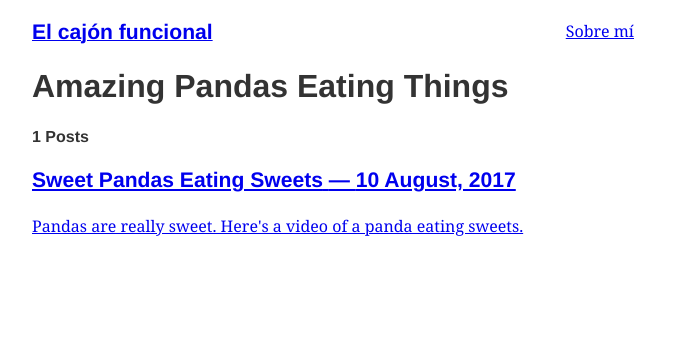
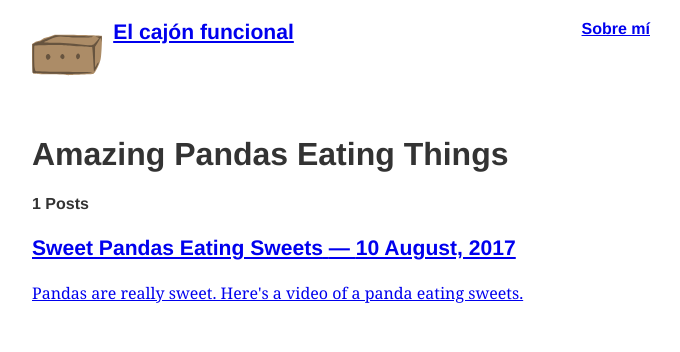
Before and after one commit to tuxfede/elcajonfuncional, a Gatsby site: page / in a window 1280 px wide. Shown: the whole page, without its empty margins (299-979 px from the left). Built offline with nearby package versions, Linux system fonts and the light colour scheme; Gatsby itself is replaced by a stand-in of ours; some packages are replaced by stand-ins of ours.

Commit message:
Added navBar component. Removed unused 'header' component

```diff
--- a/src/components/blogTitle.js
+++ b/src/components/blogTitle.js
@@ -1,7 +1,12 @@
 import React from "react";
 import { StaticQuery, graphql } from "gatsby";
+import { rhythm } from "../utils/typography";
+import { Link } from "gatsby";
 
-export default () => (
+import logoPic from "../images/caja.svg";
+
+export default () => {
+  return (
     <StaticQuery
       query={graphql`
         query {
@@ -12,8 +17,31 @@ export default () => (
           }
         }
       `}
-    render={data => (
-      <h3 style={{ display: `inline` }}>{data.site.siteMetadata.title}</h3>
-    )}
+      render={data => {
+        return (
+          <Link
+            to="/"
+            style={{
+              display: "flex",
+              marginBottom: rhythm(1),
+              textShadow: `none`,
+              backgroundImage: `none`
+            }}
+          >
+            <img
+              src={logoPic}
+              alt={`Logo El cajón funcional`}
+              style={{
+                marginRight: rhythm(1 / 2),
+                marginBottom: 0,
+                width: rhythm(3),
+                height: rhythm(3)
+              }}
+            />
+            <h3>{data.site.siteMetadata.title}</h3>
+          </Link>
+        );
+      }}
     />
   );
+};
--- a/src/components/header.js
+++ /dev/null
@@ -1,3 +0,0 @@
-import React from "react";
-
-export default props => <h1>{props.headerText}</h1>;
--- a/src/components/layout.js
+++ b/src/components/layout.js
@@ -1,22 +1,18 @@
 import React from "react";
-import { Link } from "gatsby";
 import BlogTitle from "./blogTitle";
-
-const ListLink = props => (
-  <li style={{ display: `inline-block`, marginRight: `1rem` }}>
-    <Link to={props.to}>{props.children}</Link>
-  </li>
-);
-
+import NavBar from "./navBar";
 export default ({ children, data }) => (
   <div style={{ margin: `0 auto`, maxWidth: 650, padding: `1.25rem 1rem` }}>
     <header style={{ marginBottom: `1.5rem` }}>
-      <Link to="/" style={{ textShadow: `none`, backgroundImage: `none` }}>
+      <div
+        style={{
+          display: "flex",
+          justifyContent: "space-between"
+        }}
+      >
         <BlogTitle />
-      </Link>
-      <ul style={{ listStyle: `none`, float: `right` }}>
-        <ListLink to="/about/">Sobre mí</ListLink>
-      </ul>
+        <NavBar />
+      </div>
     </header>
     {children}
   </div>
--- /dev/null
+++ b/src/components/navBar.js
@@ -0,0 +1,26 @@
+import React from "react";
+import { Link } from "gatsby";
+
+const ListLink = props => (
+  <li
+    style={{
+      display: `inline-block`
+    }}
+  >
+    <Link to={props.to}>
+      <h4>{props.children}</h4>
+    </Link>
+  </li>
+);
+
+export default () => {
+  return (
+    <ul
+      style={{
+        display: "flex"
+      }}
+    >
+      <ListLink to="/about/">Sobre mí</ListLink>
+    </ul>
+  );
+};
```
Also changed, not shown: src/pages/about.js (+4 -6 lines). Lines whose indentation alone changed are shown as unchanged.
